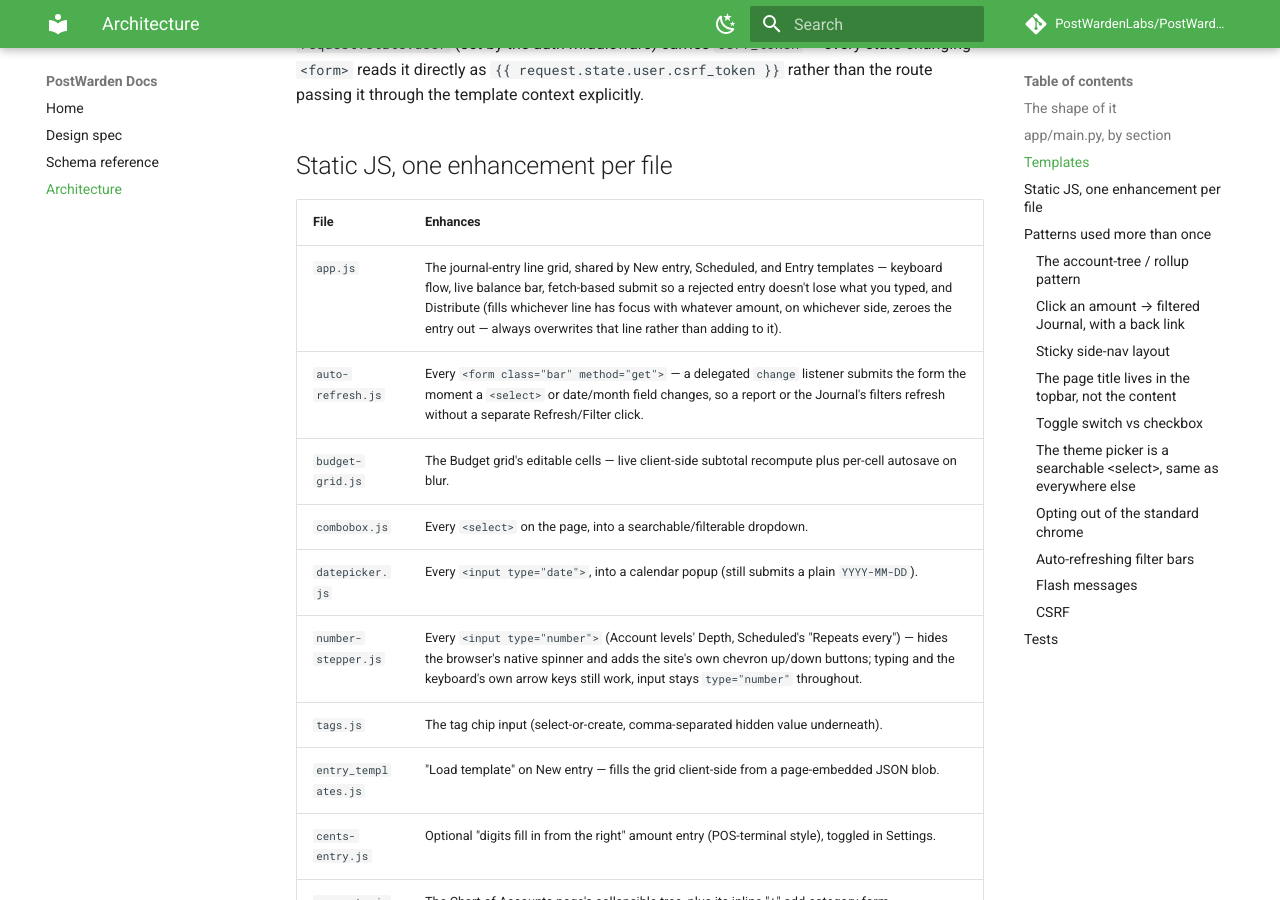
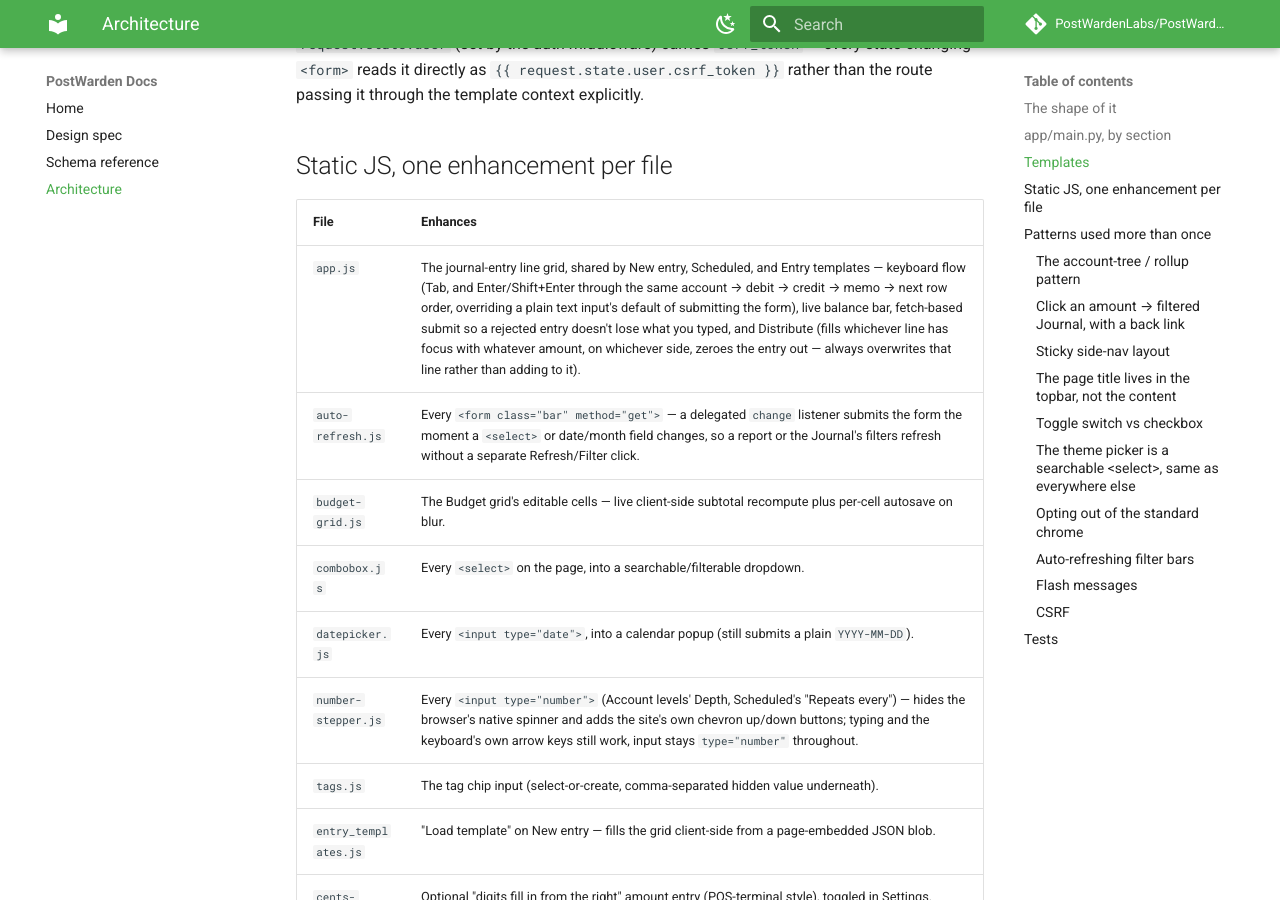
Before and after one commit to PostWardenLabs/PostWarden, an MkDocs documentation site: the page built from docs/ARCHITECTURE.md, in a window 1280 px wide and 900 px high, scrolled down 3632 px. Built offline with MkDocs 1.6.1 and Material for MkDocs 9.7.7, drawn with Linux system fonts in a browser that asks for light colours; comment, search, counter and statistics services are not loaded; part of the change alters nothing that is shown.

Commit message:
Enter and Shift+Enter move through the entry grid like Tab already does
Enter in a debit/credit/memo field previously did what any text input
inside a <form> does by default: submitted it — the form's own submit
handler still ran (it just turned that into the fetch-based flow
instead of a real page navigation), so pressing Enter mid-grid could
post an entry a keystroke earlier than intended. The account field was
closer — combobox.js already intercepts Enter to select the highlighted
option — but even there it never advanced focus afterward.

Added a body-scoped (the grid's own tbody, not the whole form) keydown
listener: Enter moves to the next field in the same account -> debit ->
credit -> memo -> next row's account order Tab already follows (built
fresh from the DOM on every keystroke via focusableFields(), so it
stays correct as rows are added/removed); Shift+Enter moves to the
previous one. Runs after combobox.js's own Enter handling (event
bubbling — the combobox input's listener fires first), so selecting a
highlighted account and advancing to Debit happens together on one
Enter press rather than needing two.

Verified forward navigation with real clicks and real keypresses the
whole way across account -> debit -> credit -> memo -> next row's
account. Backward (Shift+Enter) verified with a dispatched
KeyboardEvent instead of a real one — this environment's key-press tool
doesn't propagate the shift modifier into a real keydown's shiftKey
reliably, confirmed by instrumenting a capture-phase listener; the
dispatched-event test exercises the exact same handler code with
shiftKey actually set, and correctly landed on the previous field. Full
pytest suite (111 passed) — no server-side change.

Co-Authored-By: Claude Sonnet 5 <noreply@anthropic.com>

```diff
--- a/app/static/app.js
+++ b/app/static/app.js
@@ -187,6 +187,36 @@
   body.addEventListener("input", onRowChange);
   body.addEventListener("change", onRowChange);
 
+  // Enter / Shift+Enter move through the grid the same order Tab already
+  // does (account -> debit -> credit -> memo -> next row's account, and
+  // back) instead of doing what a text input inside a <form> does by
+  // default: submit it. Without this, hitting Enter after typing a memo
+  // (or an account with the combobox's own dropdown already closed) fell
+  // through to the form's submit handler — an entry could post itself
+  // one keystroke earlier than the person typing intended.
+  function focusableFields() {
+    const fields = [];
+    rows().forEach((tr) => {
+      const acct = tr.querySelector(".combobox-input") || tr.querySelector('[name="account"]');
+      if (acct) fields.push(acct);
+      ["debit", "credit", "memo"].forEach((name) => {
+        const el = tr.querySelector(`[name="${name}"]`);
+        if (el) fields.push(el);
+      });
+    });
+    return fields;
+  }
+  body.addEventListener("keydown", (e) => {
+    if (e.key !== "Enter" || e.altKey || e.ctrlKey || e.metaKey) return;
+    const fields = focusableFields();
+    const i = fields.indexOf(e.target);
+    if (i === -1) return;
+    const next = fields[i + (e.shiftKey ? -1 : 1)];
+    if (!next) return; // first/last field — nothing further to move to
+    e.preventDefault();
+    next.focus();
+  });
+
   // Re-filters every row's account picker to whatever the newly-selected
   // scenario can actually post to (see fn_line_account_guard) — a line
   // already pointed at an account that's no longer valid for the new
--- a/docs/ARCHITECTURE.md
+++ b/docs/ARCHITECTURE.md
@@ -97,7 +97,7 @@ through the template context explicitly.
 
 | File | Enhances |
 |---|---|
-| `app.js` | The journal-entry line grid, shared by New entry, Scheduled, and Entry templates — keyboard flow, live balance bar, fetch-based submit so a rejected entry doesn't lose what you typed, and Distribute (fills whichever line has focus with whatever amount, on whichever side, zeroes the entry out — always overwrites that line rather than adding to it). |
+| `app.js` | The journal-entry line grid, shared by New entry, Scheduled, and Entry templates — keyboard flow (Tab, and Enter/Shift+Enter through the same account → debit → credit → memo → next row order, overriding a plain text input's default of submitting the form), live balance bar, fetch-based submit so a rejected entry doesn't lose what you typed, and Distribute (fills whichever line has focus with whatever amount, on whichever side, zeroes the entry out — always overwrites that line rather than adding to it). |
 | `auto-refresh.js` | Every `<form class="bar" method="get">` — a delegated `change` listener submits the form the moment a `<select>` or date/month field changes, so a report or the Journal's filters refresh without a separate Refresh/Filter click. |
 | `budget-grid.js` | The Budget grid's editable cells — live client-side subtotal recompute plus per-cell autosave on blur. |
 | `combobox.js` | Every `<select>` on the page, into a searchable/filterable dropdown. |
```
